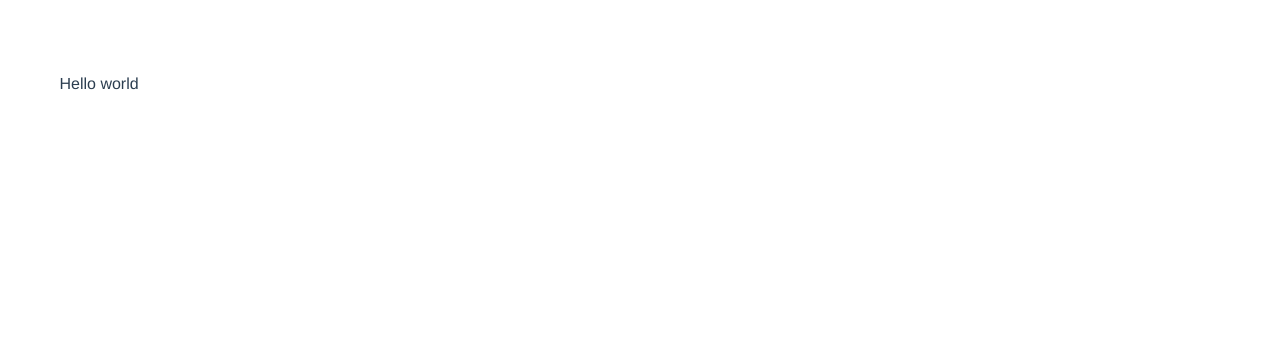
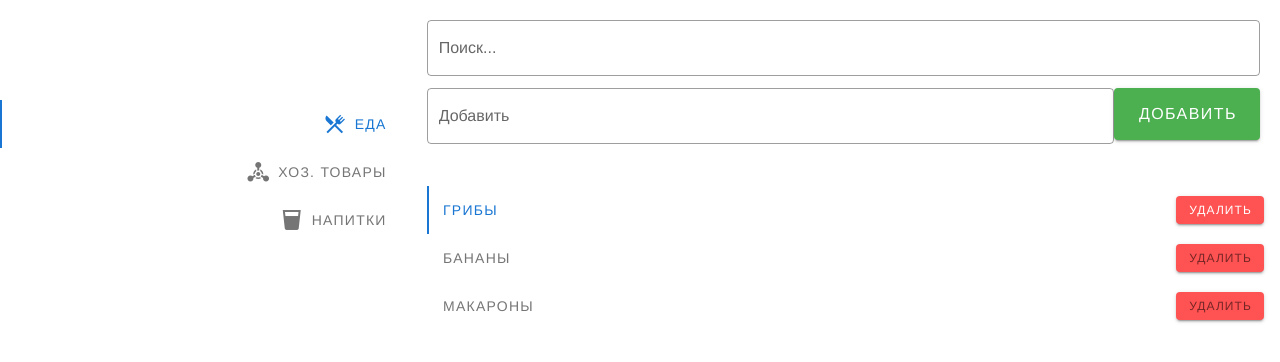
Before and after one commit to SentexKoul/vuetify-test, a Vue app: page / in a window 1280 px wide. Shown: the top 362 px of the page. Built offline with nearby package versions, Linux system fonts and the light colour scheme.

Commit message:
возможность добавить и удалить элемент

```diff
--- a/package.json
+++ b/package.json
@@ -15,6 +15,7 @@
     "vuex": "^3.1.2"
   },
   "devDependencies": {
+    "@mdi/font": "^5.2.45",
     "@vue/cli-plugin-babel": "~4.2.0",
     "@vue/cli-plugin-eslint": "~4.2.0",
     "@vue/cli-service": "~4.2.0",
--- a/src/App.vue
+++ b/src/App.vue
@@ -1,17 +1,17 @@
 <template>
   <div id="app">
-    <shopping-list/>
+    <base-shopping-list/>
   </div>
 </template>
 
 <script>
-import ShoppingList from './components/ShoppingList'
+import BaseShoppingList from './components/BaseShoppingList'
 
 export default {
   name: 'App',
 
   components: {
-    ShoppingList
+    BaseShoppingList
   }
 }
 </script>
@@ -22,6 +22,5 @@ export default {
   -webkit-font-smoothing: antialiased;
   -moz-osx-font-smoothing: grayscale;
   color: #2c3e50;
-  margin-top: 60px;
 }
 </style>
--- /dev/null
+++ b/src/components/BaseShoppingList.vue
@@ -0,0 +1,103 @@
+<template>
+  <v-app>
+    <v-row class="mt-5" no-gutters>
+      <v-col cols="4 mt-10 pt-10">
+        <v-tabs :vertical="true" :grow="true">
+          <v-tab
+            v-for="(list, i) in lists"
+            @click="activeListIndex = i"
+            class="justify-end pr-10"
+            :key="i"
+          >
+            <v-icon left>{{ list.icon }}</v-icon>
+            {{ list.name }}
+          </v-tab>
+        </v-tabs>
+      </v-col>
+
+
+      <v-col cols="8">
+        <v-text-field class="mb-3 mr-5" label="Поиск..." v-model="searchBar" hide-details="auto" outlined/>
+        <div class="d-flex">
+          <v-text-field class="mb-3" label="Добавить" v-model="newProduct" outlined />
+          <v-btn x-large @click="addNewProduct" class="mr-5" color="success" dark>Добавить</v-btn>
+        </div>
+
+        <v-tabs v-if="productList.length" :vertical="true" :grow="true">
+          <v-tab
+            v-for="(product, i) in productList"
+            class="justify-space-between"
+            :key="i"
+          >
+            {{ product }}
+            <v-btn @click="deleteProduct(product)" small color="error">Удалить</v-btn>
+          </v-tab>
+        </v-tabs>
+
+        <p v-else>Список пуст</p>
+      </v-col>
+    </v-row>
+  </v-app>
+</template>
+
+<script>
+export default {
+  data() {
+    return {
+      activeListIndex: 0,
+      newProduct: null,
+      searchBar: '',
+      lists: [{
+        name:'Еда',
+        icon: 'mdi-silverware-variant',
+        items: [
+          'Грибы',
+          'Бананы',
+          'Макароны'
+        ]
+      },{
+        name:'Хоз. товары',
+        icon: 'mdi-chemical-weapon',
+        items: [
+          'Мыло',
+          'Шампунь',
+          'Туалетная бумага'
+        ]
+      },{
+        name:'Напитки',
+        icon: 'mdi-cup',
+        items: [
+          'Сок',
+          'Кола',
+          'Энергетик',
+        ]
+      }]
+    }
+  },
+
+  computed: {
+    productList() {
+      const items = this.lists[this.activeListIndex].items
+      return items.filter(i => i.toLowerCase().includes(this.searchBar.toLowerCase()))
+    }
+  },
+
+  methods: {
+    addNewProduct() {
+      const items = this.lists[this.activeListIndex].items
+      items.push(this.newProduct)
+    },
+
+    deleteProduct(product) {
+      const items           = this.lists[this.activeListIndex].items
+      const selectedProduct = items.find(i => i == product)
+      const productIndex    = items.indexOf(selectedProduct)
+
+      items.splice(productIndex, 1)
+    },
+  }
+}
+</script>
+
+<style lang="scss">
+</style>
--- a/src/components/ShoppingList.vue
+++ /dev/null
@@ -1,17 +0,0 @@
-<template>
-  <div class="test">
-    <v-app>
-      <v-content>
-        <v-container>Hello world</v-container>
-      </v-content>
-    </v-app>
-  </div>
-</template>
-
-<script>
-export default {
-}
-</script>
-
-<style lang="scss">
-</style>
--- a/src/plugins/vuetify.js
+++ b/src/plugins/vuetify.js
@@ -1,9 +1,14 @@
 import Vue from 'vue'
 import Vuetify from 'vuetify'
 import 'vuetify/dist/vuetify.min.css'
+import '@mdi/font/css/materialdesignicons.css'
 
 Vue.use(Vuetify)
 
-const opts = {}
+const opts = {
+    icons: {
+        iconfont: 'mdi',
+    },
+}
 
 export default new Vuetify(opts)
```
Also changed, not shown: 1 other file (tests, documents, lock files or other folders).
